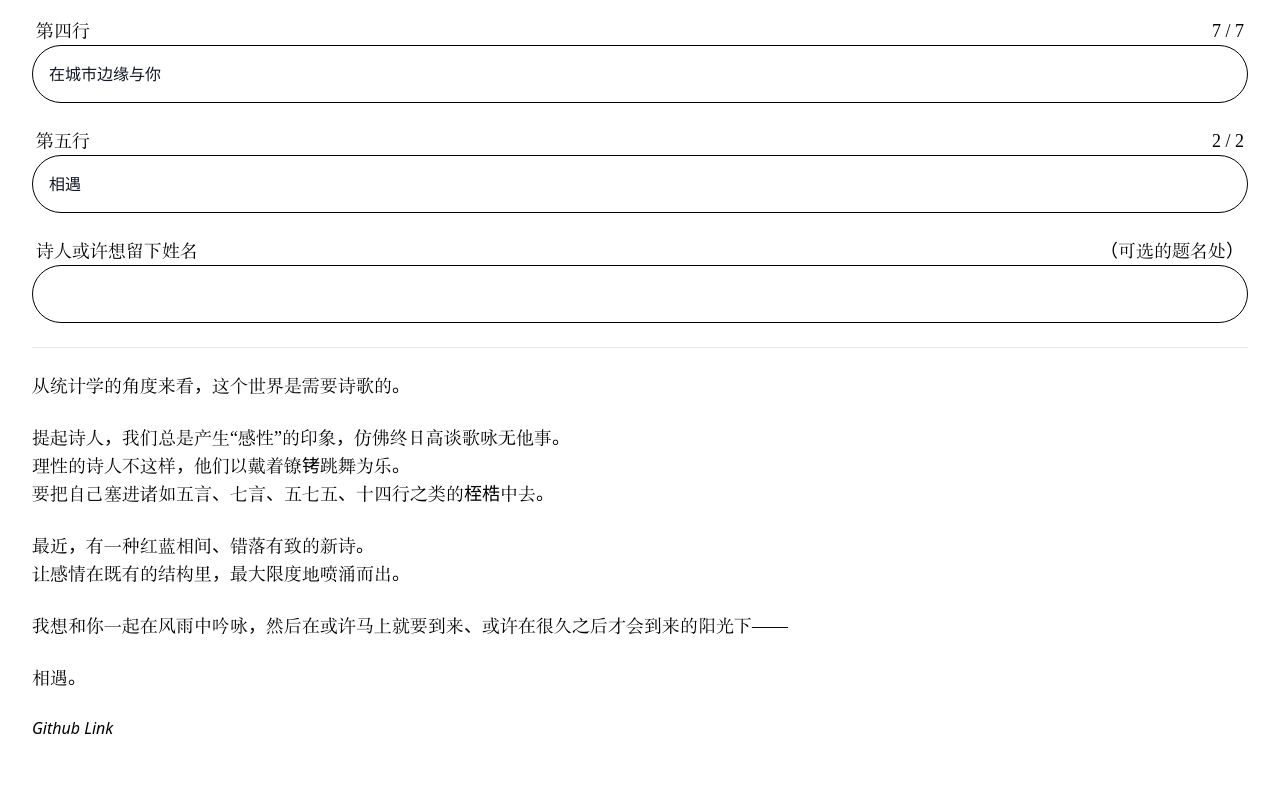
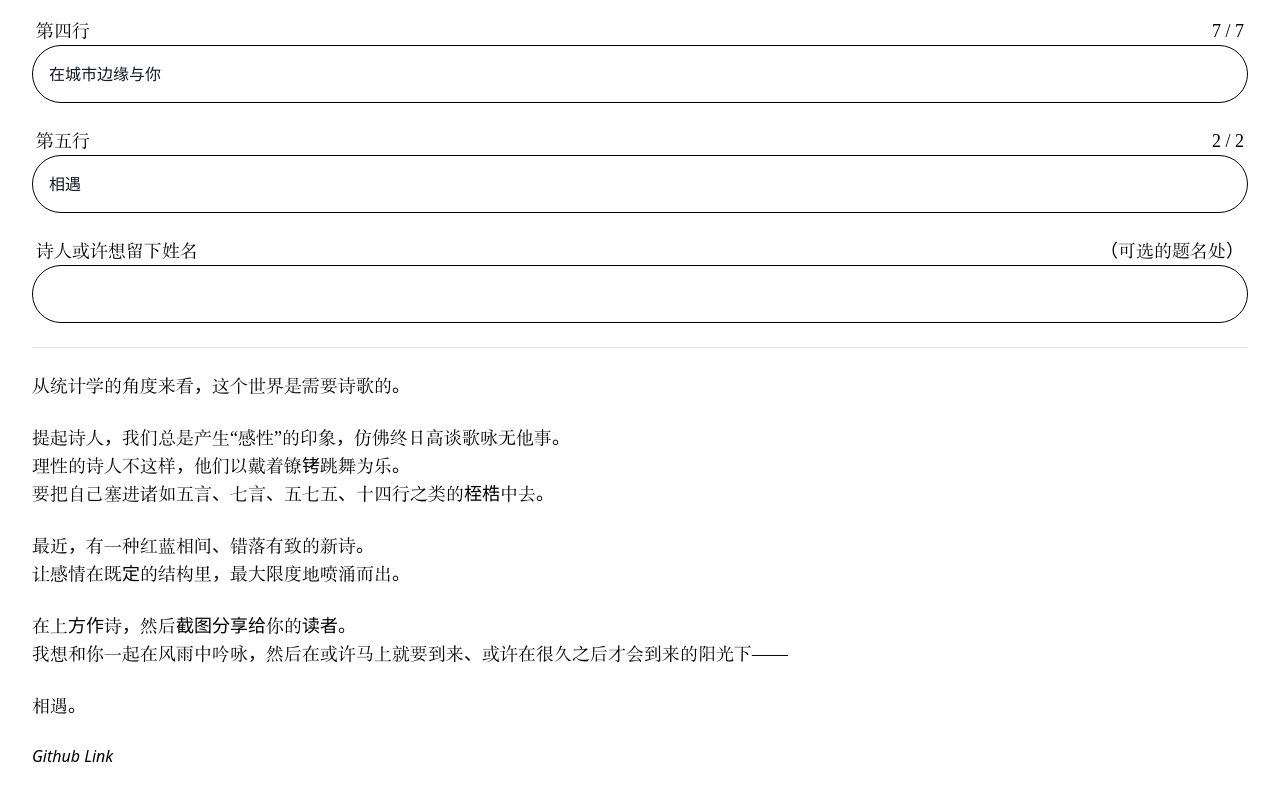
Before and after one commit to FINitenet/65472-Generator, a Nuxt app: page / in a window 1280 px wide. Shown: the part 853-1653 px from the top of the page. Before the commit the page ends 1625 px from the top, so only its background shows below. Built offline with nearby package versions, Linux system fonts and the light colour scheme.

Commit message:
[feat]: Adjust README.

```diff
--- a/pages/index.vue
+++ b/pages/index.vue
@@ -204,9 +204,12 @@
       最近，有一种红蓝相间、错落有致的新诗。
     </div>
     <div class="chinese-font text-lg">
-      让感情在既有的结构里，最大限度地喷涌而出。
+      让感情在既定的结构里，最大限度地喷涌而出。
     </div>
     <br/>
+    <div class="chinese-font text-lg">
+      在上方作诗，然后截图分享给你的读者。
+    </div>
     <div class="chinese-font text-lg">
       我想和你一起在风雨中吟咏，然后在或许马上就要到来、或许在很久之后才会到来的阳光下——
     </div>
```
Also changed, not shown: 1 other file (tests, documents, lock files or other folders).
